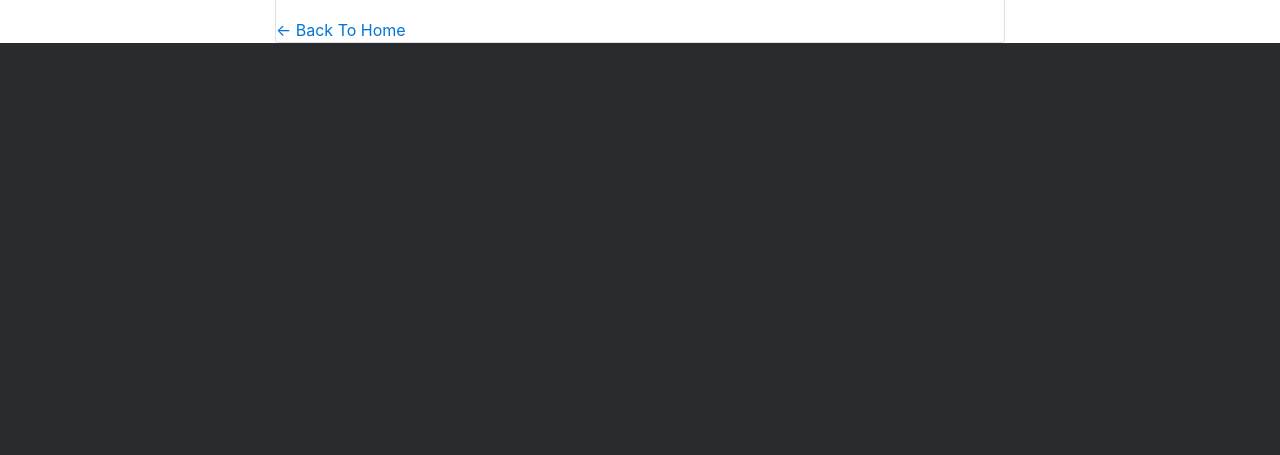
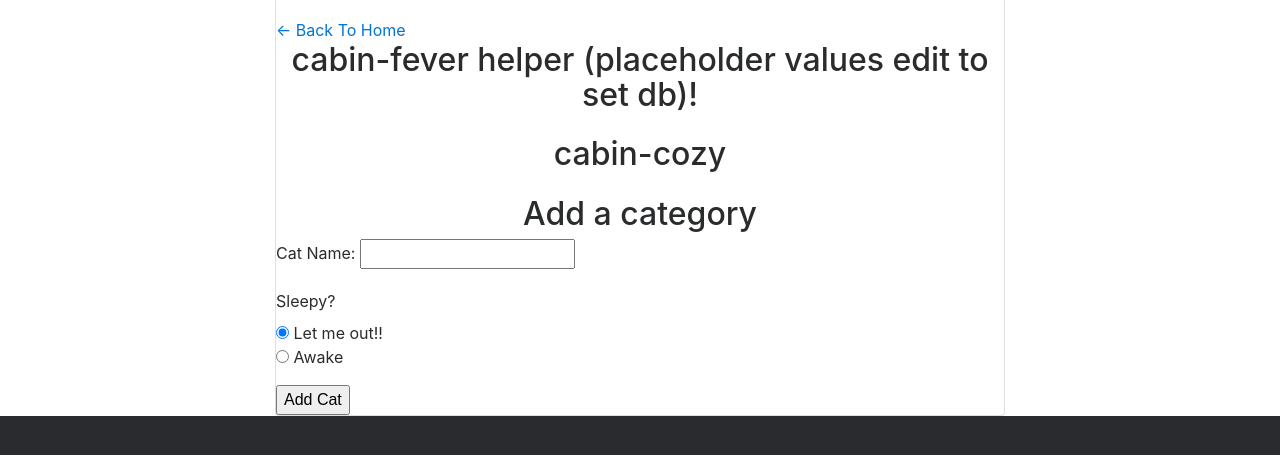
Before and after one commit to JKobygold/Project-2, a Node server app: page /example/1 in a window 1280 px wide. Shown: the part 161-616 px from the top of the page. Run offline with Node 20, Linux system fonts and the light colour scheme; data that the repository does not hold is empty; some libraries are stand-ins or nearby versions.

Commit message:
added db files needs testing and resetting depending on other values in page

```diff
--- /dev/null
+++ b/models/seeds.sql
@@ -0,0 +1,6 @@
+INSERT INTO pplanner (name) VALUES ('Meeses');
+INSERT INTO pplanner (name) VALUES ('Bobbi');
+INSERT INTO pplanner (name, cabin-fever) VALUES ('Sylvester', true);
+INSERT INTO pplanner (name, cabin-fever) VALUES ('Marilyn Manson', true);
+INSERT INTO pplanner (name, cabin-fever) VALUES ('Joe Biden', true);
+INSERT INTO pplanner (name) VALUES ('Owens');
--- a/views/example.handlebars
+++ b/views/example.handlebars
@@ -13,6 +13,46 @@
             <strong>Description:</strong> {{example.description}}</p>
             <a href="/">← Back To Home</a>
         </div>
+     {{!-- sql information cabin-fever reader, will change to different value. --}}
+        <h2>cabin-fever helper (placeholder values edit to set db)!</h2>
+
+<ul>
+  {{#each pplanner}}
+    {{#unless cabin-fever}}
+      {{> pplanner/cozy-block cabin-fever=true}}
+    {{/unless}}
+  {{/each}}
+</ul>
+
+<h2>cabin-cozy</h2>
+
+<ul>
+  {{#each cats}}
+    {{#if sleepy}}
+      {{> pplanner/cat-block cabin-fever=false}}
+      {{!-- change cat-block to js variable --}}
+    {{/if}}
+  {{/each}}
+</ul>
+
+<h2>Add a category</h2>
+<form class="create-form">
+
+  <div class="form-group">
+    <label for="ca">Cat Name:</label>
+    <input type="text" id="ca" name="name">
+  </div>
+
+  <div class="form-group">
+    <label for="cabin-fever">Sleepy?</label><br>
+    <input type="radio" name="sleepy" value="1" checked> Let me out!!<br>
+    <input type="radio" name="sleepy" value="0"> Awake
+  </div>
+
+  <button type="submit">Add Cat</button>
+</form>
+
+
       </div>
     </div>
   </div>
```
Also changed, not shown: models/schema.sql (+17 -4 lines), public/js/planner.js (added).
